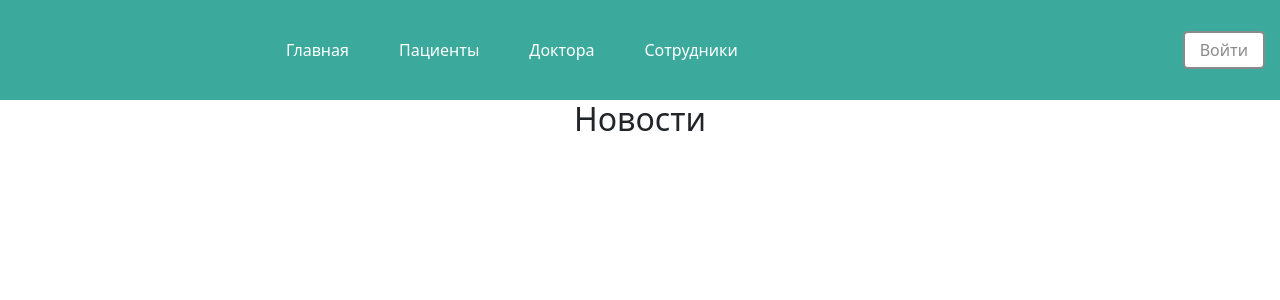
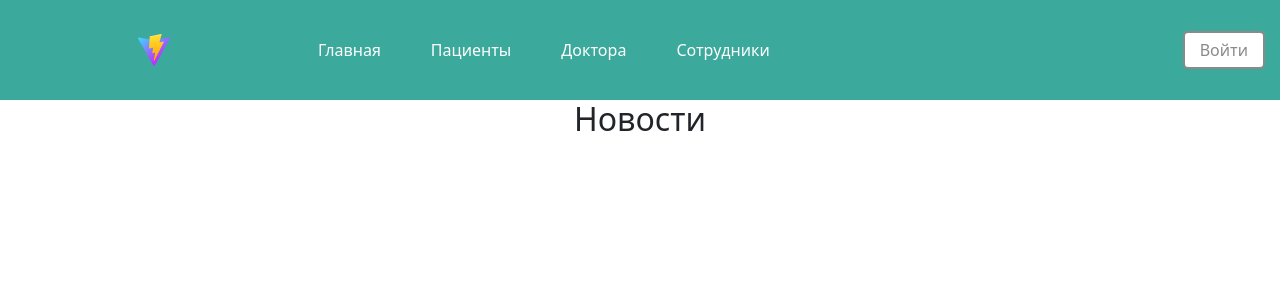
Before and after one commit to KirichenkoND/Budgerigar-1, a React (Vite) app in the folder frontend/: page / in a window 1280 px wide. Shown: the top 300 px of the page. Built offline with nearby package versions, Linux system fonts and the light colour scheme.

Commit message:
Add support image in navbar #2

```diff
--- a/frontend/src/components/HeaderLink/HeaderLink.tsx
+++ b/frontend/src/components/HeaderLink/HeaderLink.tsx
@@ -1,20 +1,21 @@
 import React from 'react';
 import "./HeaderLink.scss"
 import { Link } from 'react-router-dom';
+
 interface HeaderLinkProps {
-    text: string;
+    image?: string;
+    text?: string;
     path: string;
 }
 
-const HeaderLink: React.FC<HeaderLinkProps> = ({ text, path }) => {
+const HeaderLink: React.FC<HeaderLinkProps> = ({ image, text, path }) => {
     return (
-        // <Link to={path}>
             <a href={path} className='header-link-route' >
                 <div className='header-link'>
+                    <img src={image}></img>
                     {text}
                 </div>
             </a>
-        // </Link>
     );
 };
 
```
